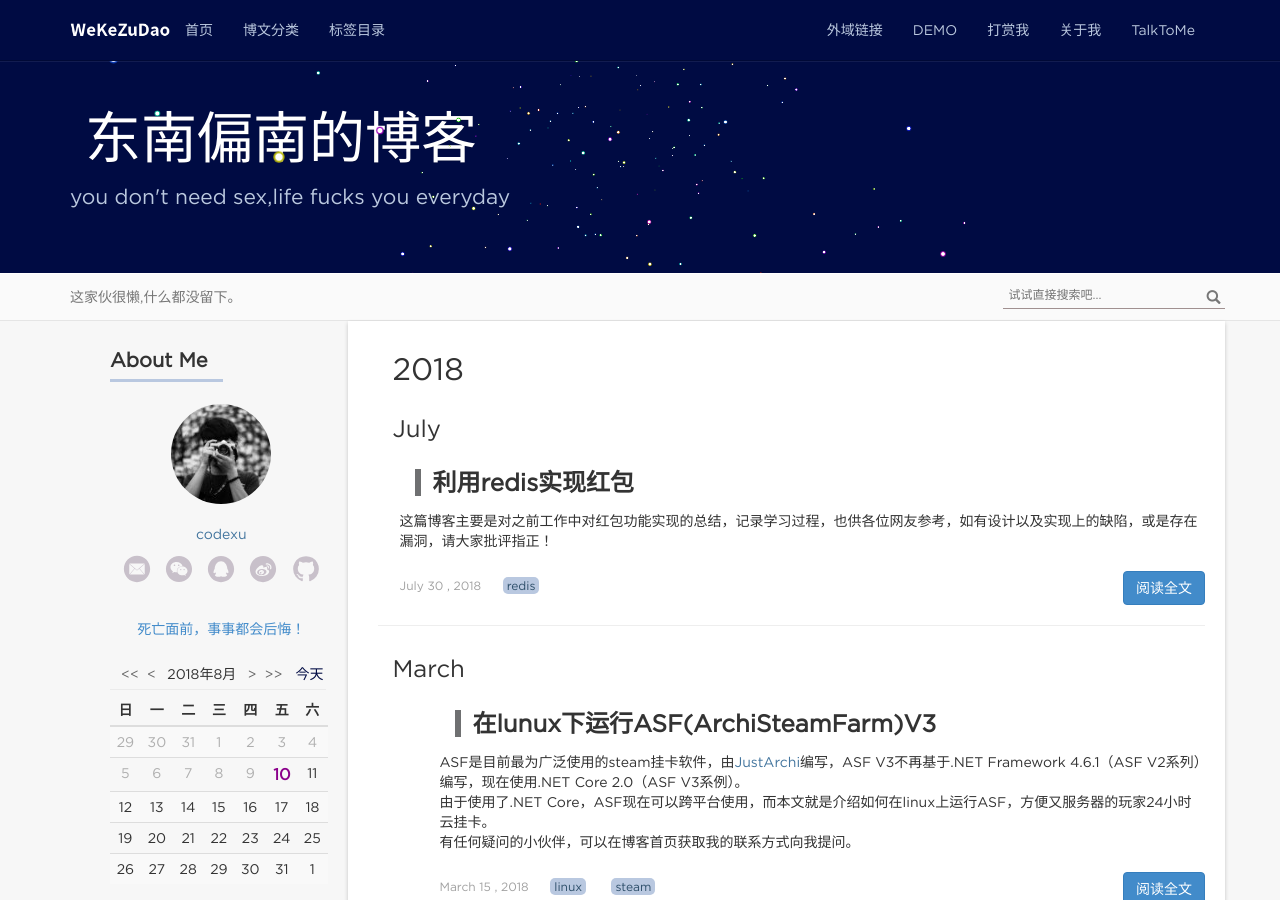
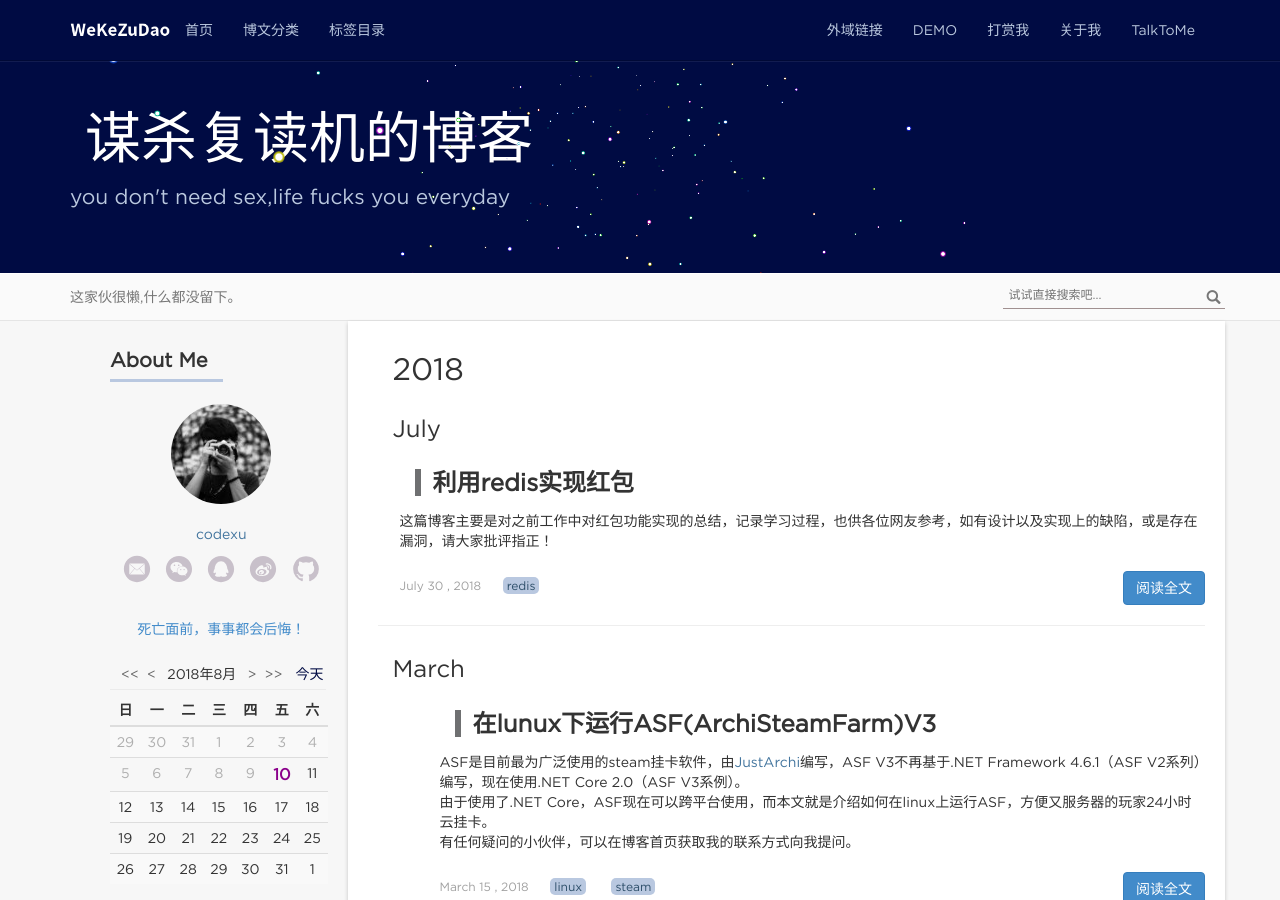
Before and after one commit to wintry/wintry.github.io, a Jekyll site: the page built from index.html, in a window 1280 px wide and 900 px high. Built offline with Jekyll 4.4.1, drawn with Linux system fonts in a browser that asks for light colours; nearby versions of some CDN libraries; the list of posts is cut into pages by our own code; comment, search, counter and statistics services are not loaded.

Commit message:
update name

```diff
--- a/_config.yml
+++ b/_config.yml
@@ -1,5 +1,5 @@
 # Site settings
-name: 东南偏南的博客
+name: 谋杀复读机的博客
 email: codexu@foxmail.com
 author: codexu
 url: http://wintry.github.io
```
